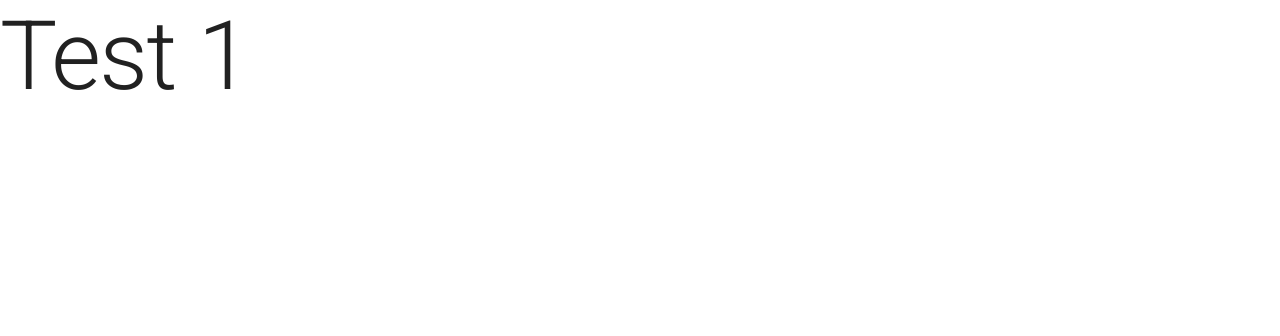
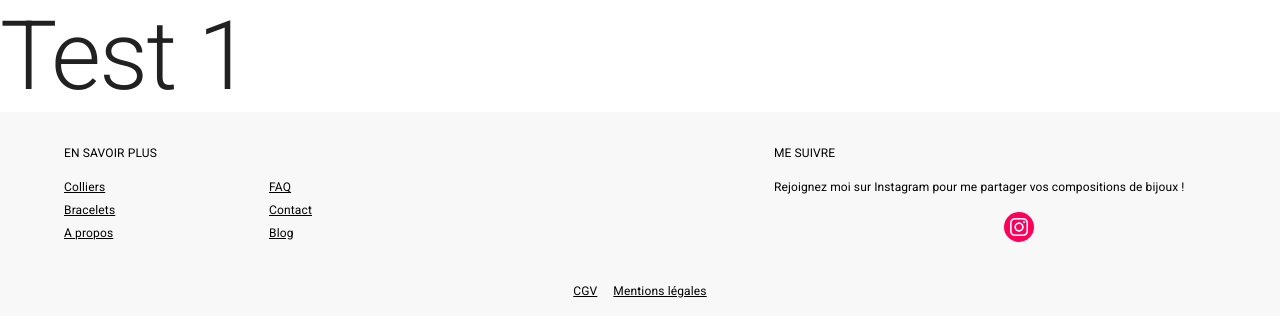
Before and after one commit to LovisCoding/atelier_manon_front, a React (Vite) app: page /test/1 in a window 1280 px wide. Shown: the top 336 px of the page. Built offline with nearby package versions, Linux system fonts and the light colour scheme.

Commit message:
footer done

```diff
--- a/routes/AppRoutes.jsx
+++ b/routes/AppRoutes.jsx
@@ -7,7 +7,7 @@ const AppRoutes = () => {
   return (
     <Routes>
       <Route path="/" element={<App />} />
-	  <Route path="/test/:id" element={<Test />} />
+      <Route path="/test/:id" element={<Test />} />
 
     </Routes>
   );
--- a/src/App.jsx
+++ b/src/App.jsx
@@ -12,8 +12,8 @@ export default function App() {
         console.log(response.data);
     }).catch((error) => {
         console.error(error);
-	}
-	)
+    })
+
     return (
         <Container maxWidth="sm">
             <Box sx={{ my: 4 }}>
--- /dev/null
+++ b/src/components/Footer.jsx
@@ -0,0 +1,65 @@
+import React from "react";
+import { Box, Typography, Link, Grid2, Stack } from "@mui/material";
+
+const InstagramPNG = '../src/assets/img/instagram.webp';
+
+import ImgMui from './ImgMui';
+
+function Footer() {
+
+    const linkStyle = {
+        color: 'black',
+        textDecorationColor: 'black'
+    }
+
+    return (
+        <Stack
+            container
+            width="100vw"
+            columns={{ xs: 3, sm: 8, md: 12 }}
+            sx={{ padding: "1rem", margin: 0, fontSize: '12px' }}
+            bgcolor="#F8F8F8"
+            color="black"
+            spacing={5}
+        >
+            <Box >
+                <Grid2 container columns={{xs:2, sm:8, md:12}} spacing={3} paddingTop="1rem" >
+                    <Grid2 item size={{xs: 2, sm: 8, md: 5}} display="flex" direction="column" justifyContent="center" >
+                        <Stack width="100%" >
+                            <Stack padding="0rem 0 1rem 3rem" >EN SAVOIR PLUS</Stack>
+                            <Stack display="flex" flexDirection="column" justifyContent="center" gap=".3rem" >
+                                <Grid2 container columns={{ xs: 2, sm: 8, md: 12 }} sx={{ padding: '0 3rem' }} >
+                                    <Grid2 item size={{ xs: 1, sm: 4, md: 6 }} margin="0 auto" ><Link sx={linkStyle} >Colliers</Link></Grid2>
+                                    <Grid2 item size={{ xs: 1, sm: 4, md: 6 }} margin="0 auto" ><Link sx={linkStyle} >FAQ</Link></Grid2>
+                                </Grid2>
+                                <Grid2 container columns={{ xs: 2, sm: 8, md: 12 }} sx={{ padding: '0 3rem' }} >
+                                    <Grid2 item size={{ xs: 1, sm: 4, md: 6 }} ><Link sx={linkStyle} >Bracelets</Link></Grid2>
+                                    <Grid2 item size={{ xs: 1, sm: 4, md: 6 }} ><Link sx={linkStyle} >Contact</Link></Grid2>
+                                </Grid2>
+                                <Grid2 container columns={{ xs: 2, sm: 8, md: 12 }} sx={{ padding: '0 3rem' }} >
+                                    <Grid2 item size={{ xs: 1, sm: 4, md: 6 }} ><Link sx={linkStyle} >A propos</Link></Grid2>
+                                    <Grid2 item size={{ xs: 1, sm: 4, md: 6 }} ><Link sx={linkStyle} >Blog</Link></Grid2>
+                                </Grid2>
+                            </Stack>
+                        </Stack>
+                    </Grid2>
+                    <Grid2 size={{xs:0, sm:0, md:2}} ></Grid2>
+                    <Grid2 item size={{xs: 2, sm: 8, md: 5}} paddingLeft={2} display="flex" flexDirection="column" alignItems="start" justifyContent="center" gap="1rem" >
+                        <Typography sx={{ fontSize: '12px' }} >ME SUIVRE</Typography>
+                        <Typography sx={{ fontSize: '12px' }} >Rejoignez moi sur Instagram pour me partager vos compositions de bijoux !</Typography>
+                        <Box sx={{ justifySelf: 'center', display: 'flex', alignItems: 'center', alignSelf: 'center', bgcolor: "#FE005C", width: 'fit-content', height: 'fit-content', borderRadius: '20px' }}>
+                            <ImgMui src={InstagramPNG} sx={{ width: '30px', height: 'auto' }} />
+                        </Box>
+                    </Grid2>
+                </Grid2>
+            </Box>
+            <Box display="flex" alignItems="end" justifyContent="center" gap="1rem" >
+                <Link sx={linkStyle} >CGV</Link>
+                <Link sx={linkStyle} >Mentions légales</Link>
+            </Box>
+        </Stack>
+    )
+
+}
+
+export default Footer;
--- /dev/null
+++ b/src/components/ImgMui.jsx
@@ -0,0 +1,16 @@
+import { Box } from "@mui/material";
+
+function ImgMui({ sx, alt, src }) {
+
+    return (
+        <Box
+            component="img"
+            sx={sx}
+            alt={alt}
+            src={src}
+        />
+    )
+
+}
+
+export default ImgMui;
--- a/src/pages/Test/Test.jsx
+++ b/src/pages/Test/Test.jsx
@@ -1,5 +1,6 @@
 import { Box, Typography } from "@mui/material";
 import { useParams } from "react-router";
+import Footer from "../../components/Footer";
 
 export default function Test() {
 	const { id } = useParams();
@@ -8,6 +9,7 @@ export default function Test() {
 	return (
 		<Box>
 			<Typography variant="h1"> Test {id}</Typography>
+			<Footer/>
 		</Box>
 	)
 }
```
Also changed, not shown: src/assets/img/instagram.webp (added), src/components/Link.jsx (line endings or trailing spaces), vite.config.js (indentation only). Lines whose indentation alone changed are shown as unchanged.
